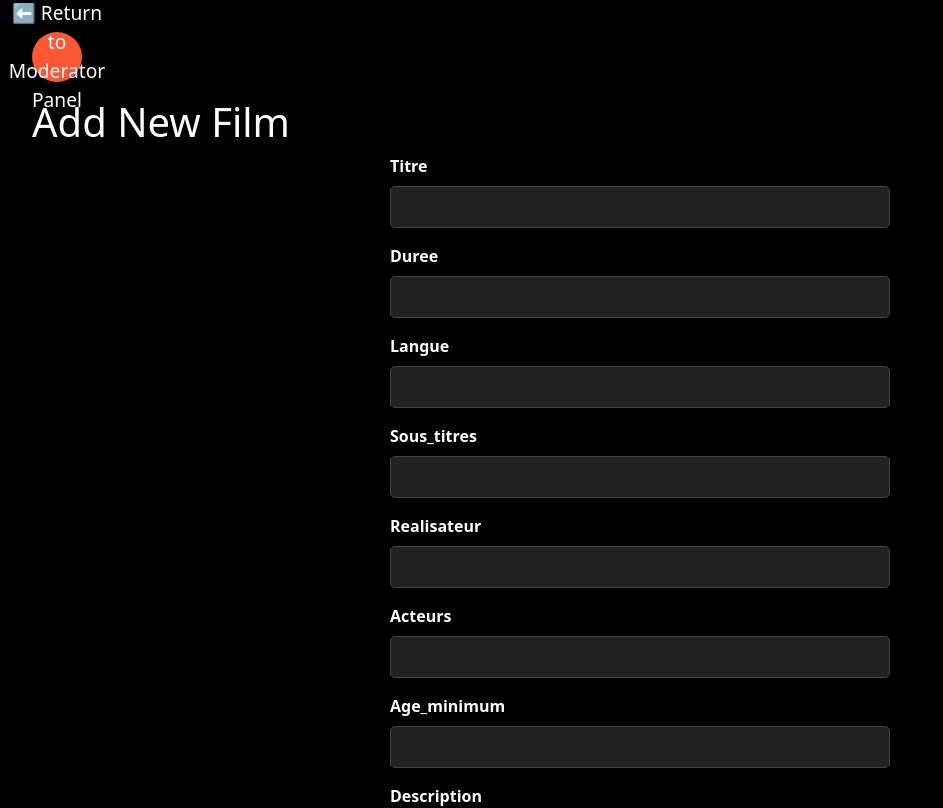
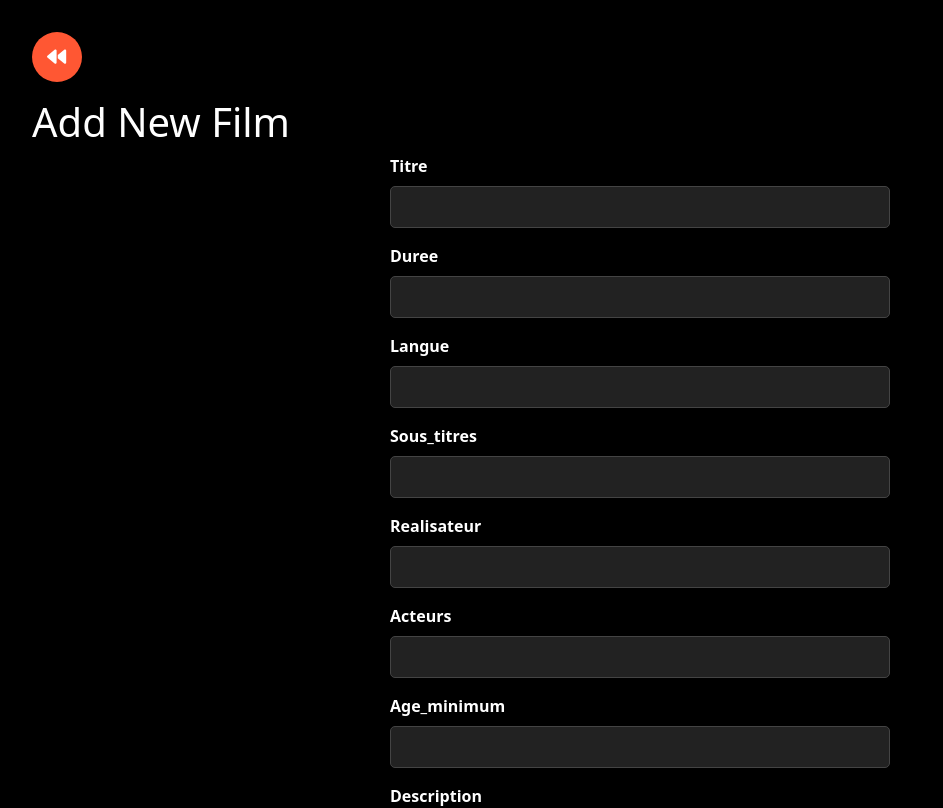
Before and after one commit to RahmonexTheOne/Projet-REST, a React (Create React App) app in the folder cinema-project/cinema-frontend/: page /moderator/add in a window 1280 px wide. Shown: the top 808 px of the page, without its empty margins (0-943 px from the left). Built offline with nearby package versions, Linux system fonts and the light colour scheme.

Commit message:
EDIT : Added icons in the moderation pages instead of the text

```diff
--- a/cinema-project/cinema-frontend/src/components/AddFilmPage.js
+++ b/cinema-project/cinema-frontend/src/components/AddFilmPage.js
@@ -1,6 +1,8 @@
 import React, { useState } from 'react';
 import { useNavigate } from 'react-router-dom';
 import axios from 'axios';
+import { FontAwesomeIcon } from '@fortawesome/react-fontawesome'; // Import FontAwesomeIcon
+import { faBackward } from '@fortawesome/free-solid-svg-icons';
 import './AddFilmPage.css';
 
 function AddFilmPage() {
@@ -33,7 +35,7 @@
   return (
     <div className="add-film-container">
       <button className="return-home-button" onClick={() => navigate('/moderator')}>
-        ⬅️ Return to Moderator Panel
+        <FontAwesomeIcon icon={faBackward} />
       </button>
       <h1>Add New Film</h1>
       <form onSubmit={handleSubmit} className="add-film-form">
--- a/cinema-project/cinema-frontend/src/components/EditFilmPage.js
+++ b/cinema-project/cinema-frontend/src/components/EditFilmPage.js
@@ -2,6 +2,8 @@
 import { useNavigate, useParams } from 'react-router-dom';
 import axios from 'axios';
 import './EditFilmPage.css';
+import { FontAwesomeIcon } from '@fortawesome/react-fontawesome'; // Import FontAwesomeIcon
+import { faBackward } from '@fortawesome/free-solid-svg-icons';
 
 function EditFilmPage() {
   const { id } = useParams();
@@ -46,7 +48,7 @@
   return (
     <div className="edit-film-container">
       <button className="return-home-button" onClick={() => navigate('/moderator')}>
-        ⬅️ Return to Moderator Panel
+        <FontAwesomeIcon icon={faBackward} />
       </button>
       <h1>Edit Film</h1>
       <form onSubmit={handleSubmit} className="edit-film-form">
--- a/cinema-project/cinema-frontend/src/components/ModeratorPage.js
+++ b/cinema-project/cinema-frontend/src/components/ModeratorPage.js
@@ -1,5 +1,7 @@
 import React, { useEffect, useState } from 'react';
 import { useNavigate } from 'react-router-dom';
+import { FontAwesomeIcon } from '@fortawesome/react-fontawesome'; // Import FontAwesomeIcon
+import { faHome } from '@fortawesome/free-solid-svg-icons'; // Import the home icon
 import axios from 'axios';
 import './ModeratorPage.css';
 
@@ -22,7 +24,7 @@
   return (
     <div className="moderator-container">
       <button className="return-home-button" onClick={() => navigate('/')}>
-        ⬅️ Return to Home
+        <FontAwesomeIcon icon={faHome} />
       </button>
       <h1 className="moderator-title">Moderator Panel</h1>
       <div className="film-list">
```
